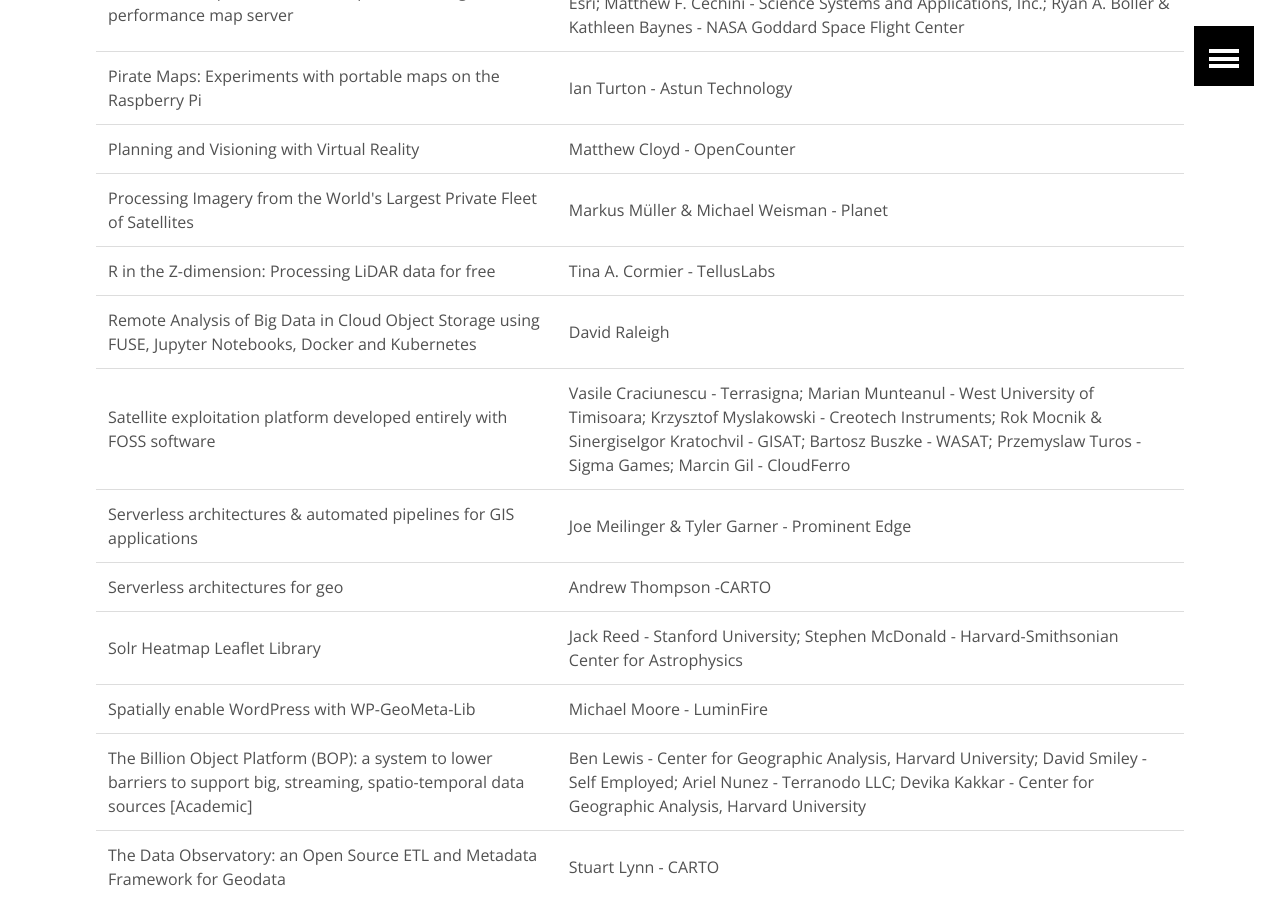
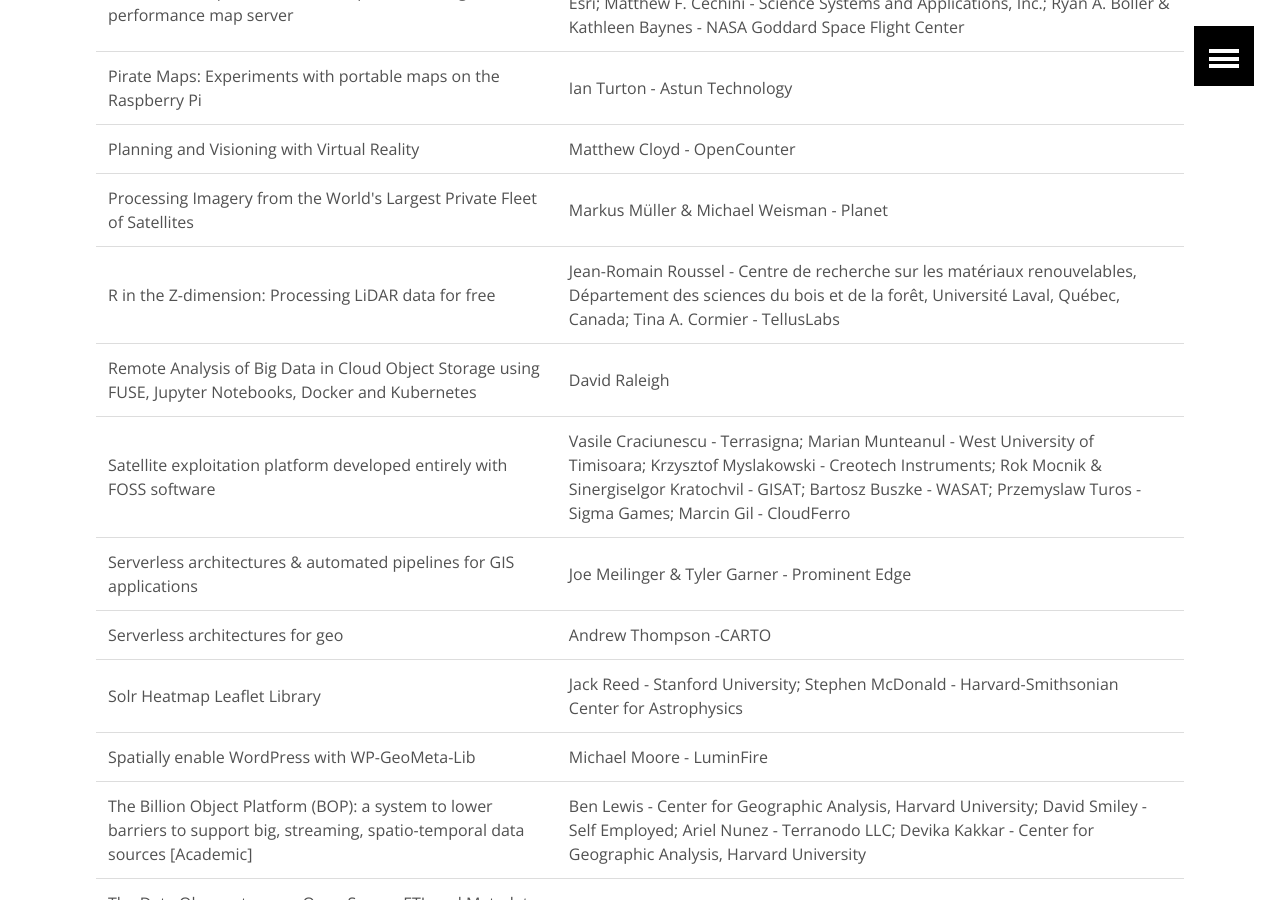
Before and after one commit to AvidGeo/foss4g2017-dev, a Jekyll site: the page built from accepted-presentations/index.html, in a window 1280 px wide and 900 px high, scrolled down 13852 px. Built offline with Jekyll 4.4.1, drawn with Linux system fonts in a browser that asks for light colours.

Commit message:
update presenters

```diff
--- a/accepted-presentations/index.html
+++ b/accepted-presentations/index.html
@@ -228,7 +228,7 @@
     <tr><td>Pirate Maps: Experiments with portable maps on the Raspberry Pi</td><td>Ian Turton - Astun Technology</td></tr>
     <tr><td>Planning and Visioning with Virtual Reality</td><td>Matthew Cloyd - OpenCounter</td></tr>
     <tr><td>Processing Imagery from the World's Largest Private Fleet of Satellites</td><td>Markus Müller &amp; Michael Weisman - Planet</td></tr>
-    <tr><td>R in the Z-dimension: Processing LiDAR data for free</td><td>Tina A. Cormier - TellusLabs</td></tr>
+    <tr><td>R in the Z-dimension: Processing LiDAR data for free</td><td>Jean-Romain Roussel - Centre de recherche sur les matériaux renouvelables, Département des sciences du bois et de la forêt, Université Laval, Québec, Canada; Tina A. Cormier - TellusLabs</td></tr>
     <tr><td>Remote Analysis of Big Data in Cloud Object Storage using FUSE, Jupyter Notebooks, Docker and Kubernetes</td><td>David Raleigh</td></tr>
     <tr><td>Satellite exploitation platform developed entirely with FOSS software</td><td>Vasile Craciunescu - Terrasigna; Marian Munteanul - West University of Timisoara; Krzysztof Myslakowski - Creotech Instruments; Rok Mocnik &amp; SinergiseIgor Kratochvil - GISAT; Bartosz Buszke - WASAT; Przemyslaw Turos - Sigma Games; Marcin Gil - CloudFerro</td></tr>
     <tr><td>Serverless architectures &amp; automated pipelines for GIS applications</td><td>Joe Meilinger &amp; Tyler Garner - Prominent Edge</td></tr>
```
